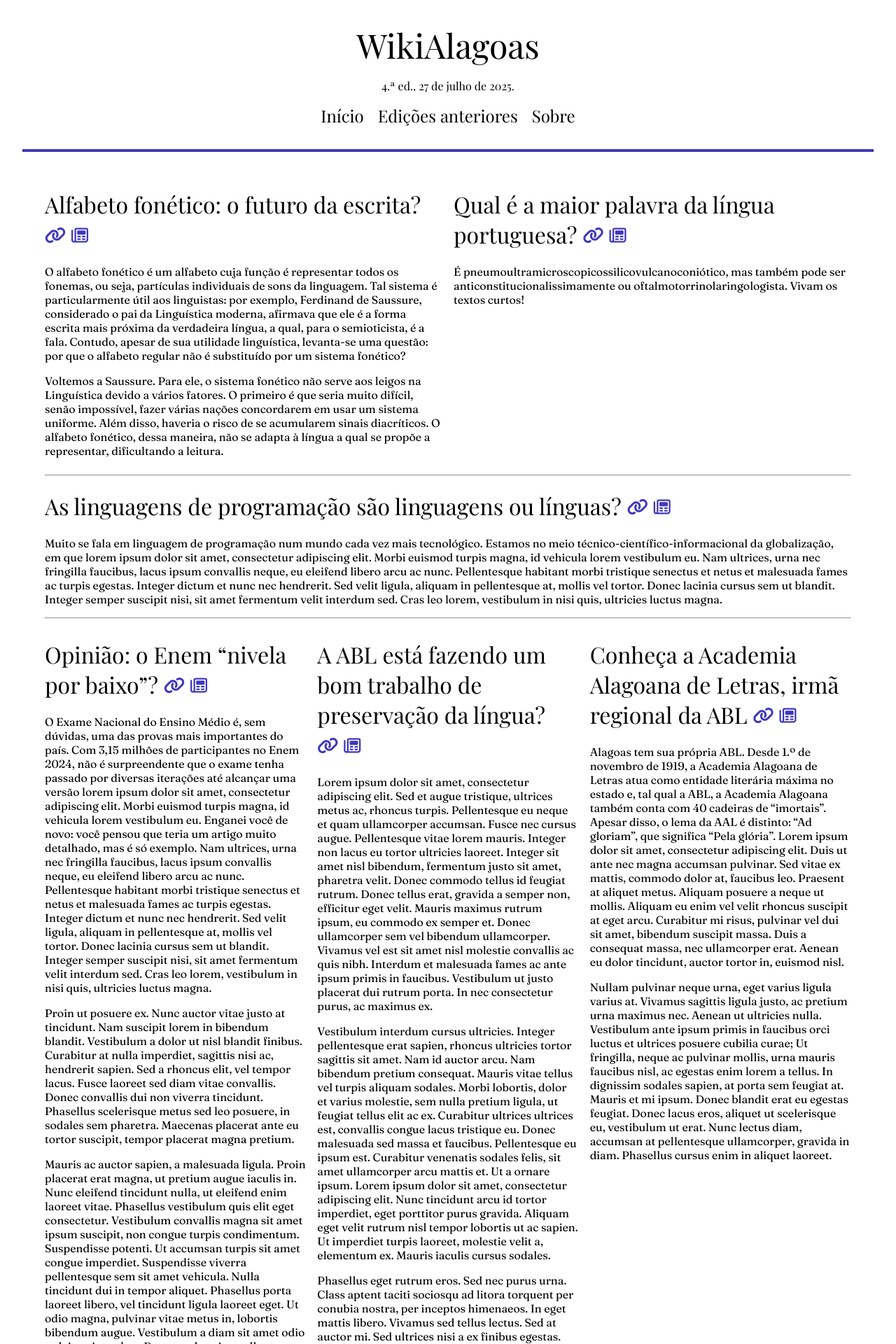
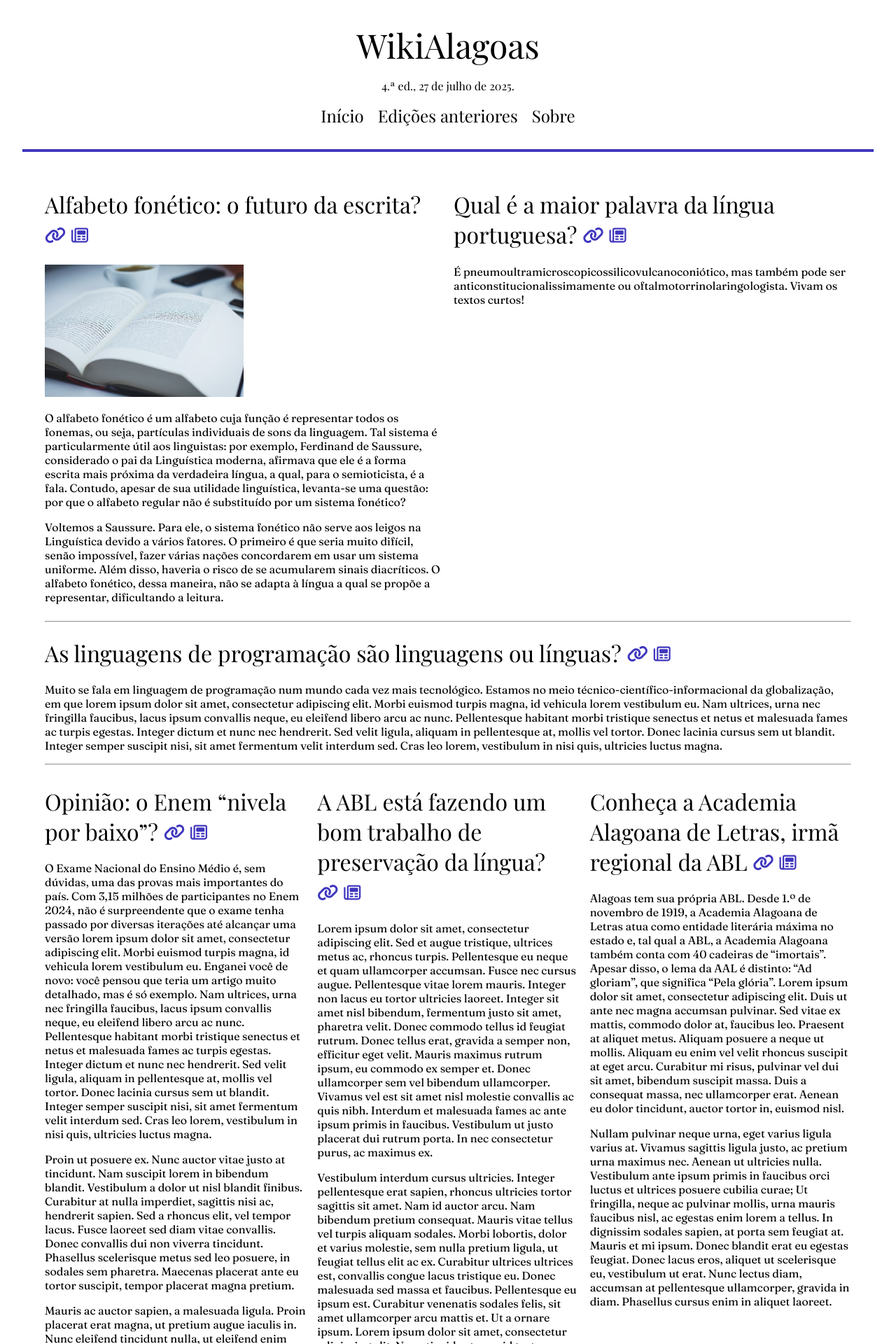
Before and after one commit to wikialagoas/wikialagoas, a Jekyll site: the page built from _posts/2025-07-27-4ed.markdown, in a window 1280 px wide. Shown: the top 1920 px of the page at 70% size. Built offline with Jekyll 4.4.1, drawn with Linux system fonts in a browser that asks for light colours.

Commit message:
Adiciona foto de livro https://commons.wikimedia.org/wiki/File:Open_book_(26421751605).jpg

```diff
--- a/_posts/2025-07-27-4ed.markdown
+++ b/_posts/2025-07-27-4ed.markdown
@@ -7,6 +7,7 @@ date: 2025-07-27
 <div class="content-grid columns">
     <div>
         <h1>Alfabeto fonético: o futuro da escrita? {% include icons-temp.html %}</h1> <!-- adicionar include de fontes tipo: include sources.html s1="fonte 1" s2="fonte 2" s3="fonte 3" s4="fonte4" -->
+        <img src="{{ site.baseurl }}/assets/Open_book_(26421751605).jpg" width="50%">
         <p>O alfabeto fonético é um alfabeto cuja função é representar todos os fonemas, ou seja, partículas individuais de sons da linguagem. Tal sistema é particularmente útil aos linguistas: por exemplo, Ferdinand de Saussure, considerado o pai da Linguística moderna, afirmava que ele é a forma escrita mais próxima da verdadeira língua, a qual, para o semioticista, é a fala. Contudo, apesar de sua utilidade linguística, levanta-se uma questão: por que o alfabeto regular não é substituído por um sistema fonético?</p>
         <p>Voltemos a Saussure. Para ele, o sistema fonético não serve aos leigos na Linguística devido a vários fatores. O primeiro é que seria muito difícil, senão impossível, fazer várias nações concordarem em usar um sistema uniforme. Além disso, haveria o risco de se acumularem sinais diacríticos. O alfabeto fonético, dessa maneira, não se adapta à língua a qual se propõe a representar, dificultando a leitura.</p>
     </div>
```
Also changed, not shown: assets/Open_book_(26421751605).jpg (added).
